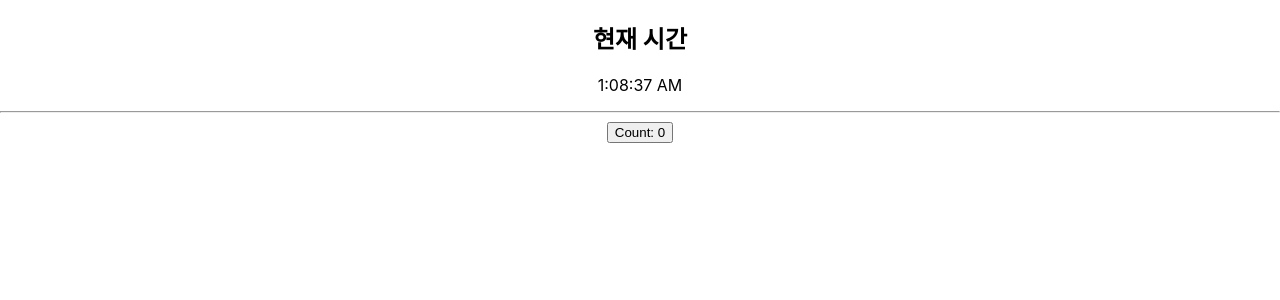
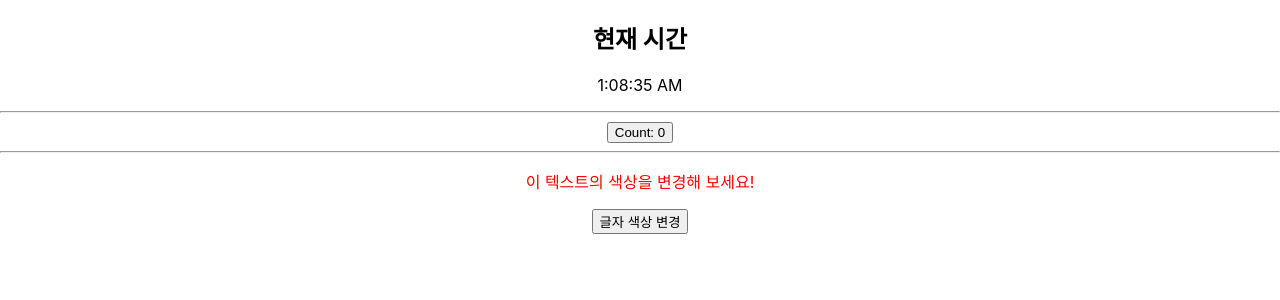
Before and after one commit to nam2626/KH_2025_04_REACT, a React (Create React App) app in the folder event-state/: page / in a window 1280 px wide. Shown: the top 300 px of the page. Built offline with nearby package versions, Linux system fonts and the light colour scheme.

Commit message:
ColorToggle 예제

```diff
--- a/event-state/src/App.js
+++ b/event-state/src/App.js
@@ -2,13 +2,16 @@ import logo from './logo.svg';
 import './App.css';
 import TimeView from './components/TimeView';
 import CountButton from './components/CountButton';
+import ColorToggle from './components/ColorToggle';
 
 function App() {
   return (
-    <div className="App">
+    <div className="App" style={{marginBottom:'100px'}}>
       <TimeView/>
       <hr/>
       <CountButton/>
+      <hr/>
+      <ColorToggle/>
     </div>
   );
 }
--- /dev/null
+++ b/event-state/src/components/ColorToggle.jsx
@@ -0,0 +1,12 @@
+import { useState } from "react";
+
+export default () => {
+    const [toggle, setToggle] = useState(true);
+    const toggleFunction = () => setToggle(!toggle);
+    return (
+        <div>
+            <p style={{color : toggle ? 'red' : 'blue'}}>이 텍스트의 색상을 변경해 보세요!</p>
+            <button onClick={toggleFunction}>글자 색상 변경</button>
+        </div>
+    );
+}
```
